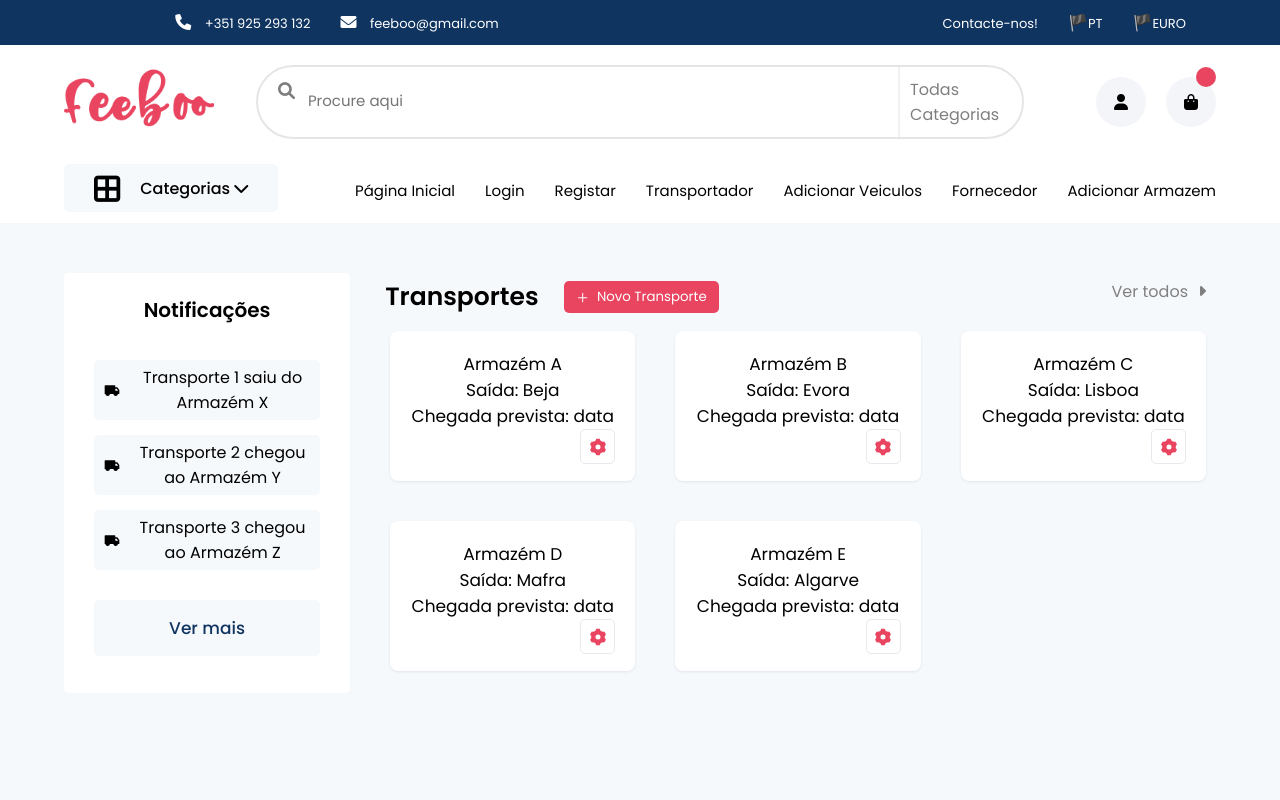
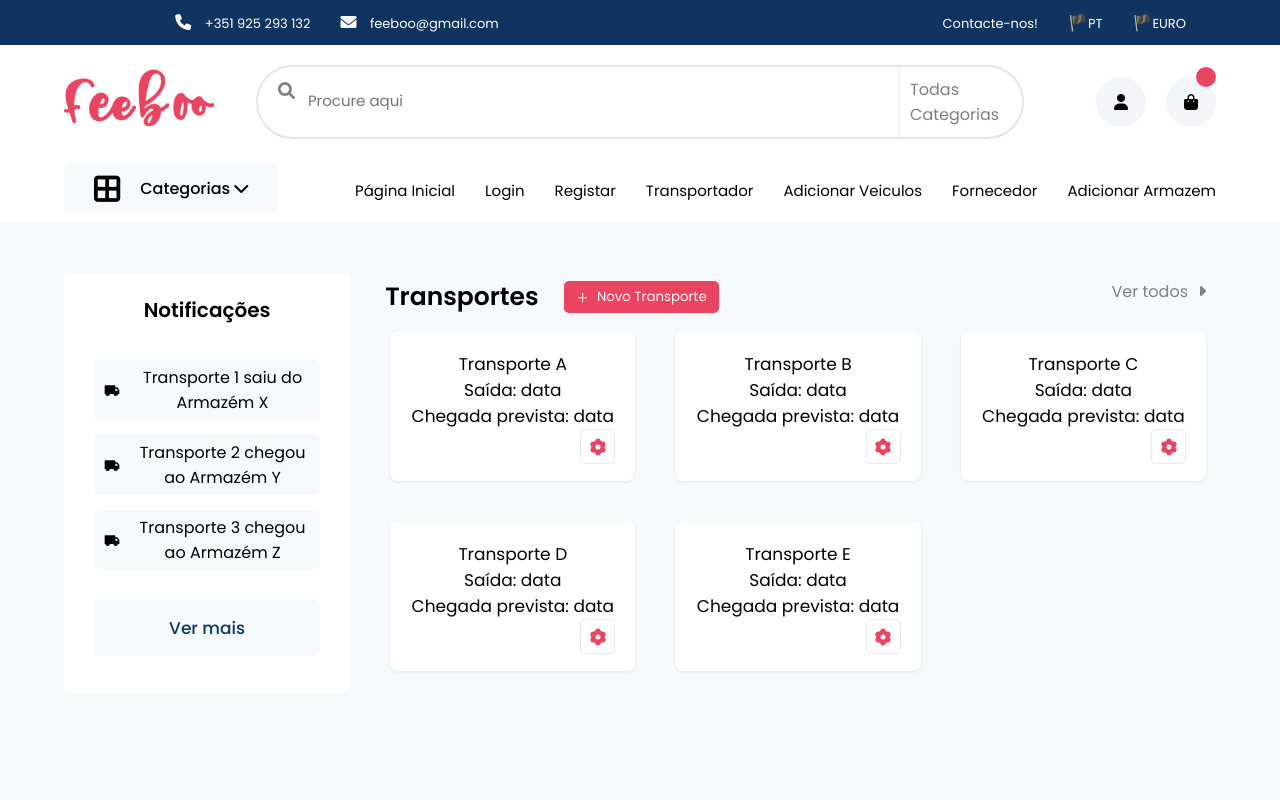
Before and after one commit to antonio-murta/PTI-PTR, a React (Create React App) app in the folder feebo-front/my-app/: page /transportador in a window 1280 px wide. Shown: the top 800 px of the page. Built offline with nearby package versions, Linux system fonts and the light colour scheme.

Commit message:
alteracoes

```diff
--- a/feebo-front/my-app/src/pages/transportador/main/InfoTransportes.js
+++ b/feebo-front/my-app/src/pages/transportador/main/InfoTransportes.js
@@ -2,32 +2,32 @@ const InfoTransportes = {
   infoTransportes: [
     {
       id: 1,
-      name: "Armazém A",
-      saida: "Beja",
+      name: "Transporte A",
+      saida: "data",
       chegada: "data",
     },
     {
       id: 2,
-      name: "Armazém B",
-      saida: "Evora",
+      name: "Transporte B",
+      saida: "data",
       chegada: "data",
     },
     {
       id: 3,
-      name: "Armazém C",
-      saida: "Lisboa",
+      name: "Transporte C",
+      saida: "data",
       chegada: "data",
     },
     {
       id: 4,
-      name: "Armazém D",
-      saida: "Mafra",
+      name: "Transporte D",
+      saida: "data",
       chegada: "data",
     },
     {
       id: 5,
-      name: "Armazém E",
-      saida: "Algarve",
+      name: "Transporte E",
+      saida: "data",
       chegada: "data",
     },
 
```
